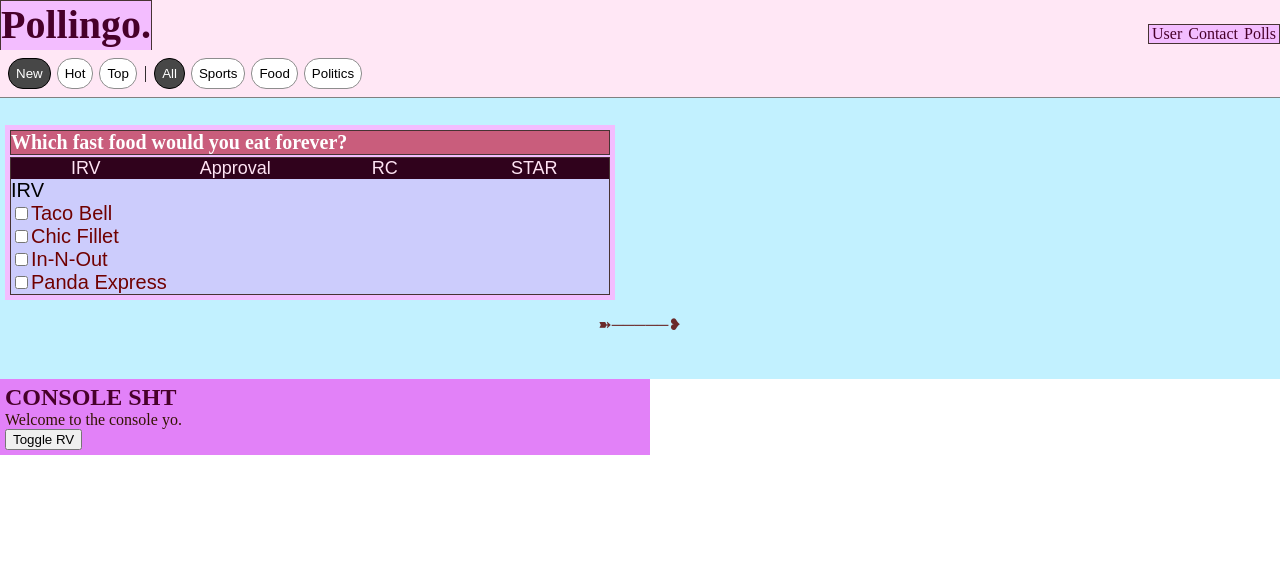
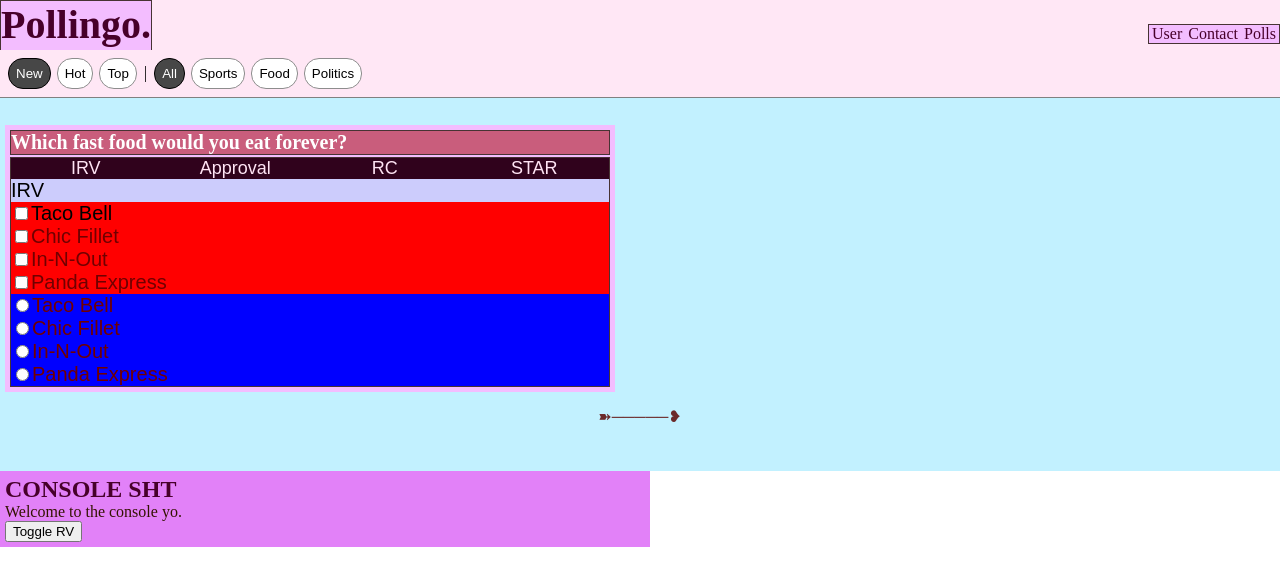
Before and after one commit to el7/Pollingo, a React (Create React App) app in the folder pollingo/: page / in a window 1280 px wide. Shown: the top 586 px of the page. Built offline with nearby package versions, Linux system fonts and the light colour scheme.

Commit message:
getting a checkbox working. need to figure out how to switch between cb and radios...

```diff
--- a/pollingo/src/css/main.css
+++ b/pollingo/src/css/main.css
@@ -241,6 +241,14 @@
   box-sizing: border-box;
 }
 
+.pollbox-1 footer .formCheckbox {
+  background-color: red;
+}
+
+.pollbox-1 footer .formRadio {
+  background-color: blue;
+}
+
 .pollbox-1 footer .pollTypeIRV {
   color: #700000;
   list-style-type: georgian;
--- a/pollingo/src/js/components/pollboxComponent.js
+++ b/pollingo/src/js/components/pollboxComponent.js
@@ -51,6 +51,9 @@
 
     var pollTypes = ["IRV", "Approval", "RC", "STAR"];
 
+    var inputClassCB = "formCheckbox"
+    var inputClassR = "formRadio"
+
     // JSX RETURN ------------------------
     return (
         <div className="pollbox-1 testC">
@@ -71,15 +74,26 @@
                         <span>{pollTypes[tabSelected]}</span>
 
                         <br />
-
+                        <form className="formCheckbox">
                             <input type="checkbox" name="cb1" value="tb"></input>
-                        <label className={pollTypeClass} for="cb1">{props.a1}</label><br />
+                            <label className={pollTypeClass, inputClassCB} for="cb1">{props.a1}</label><br />
                             <input type="checkbox" name="cb2" value="tb"></input>
                             <label className={pollTypeClass} for="cb2">{props.a2}</label><br />
                             <input type="checkbox" name="cb3" value="tb"></input>
                             <label className={pollTypeClass} for="cb3">{props.a3}</label><br />
                             <input type="checkbox" name="cb4" value="tb"></input>
                         <label className={pollTypeClass} for="cb4">{props.a4}</label><br />
+                        </form>
+                        <form className="formRadio">
+                            <input type="radio" name="radio1" value="tb"></input>
+                            <label className={pollTypeClass} for="cb1">{props.a1}</label><br />
+                            <input type="radio" name="radio1" value="tb"></input>
+                            <label className={pollTypeClass} for="cb2">{props.a2}</label><br />
+                            <input type="radio" name="radio1" value="tb"></input>
+                            <label className={pollTypeClass} for="cb3">{props.a3}</label><br />
+                            <input type="radio" name="radio1" value="tb"></input>
+                            <label className={pollTypeClass} for="cb4">{props.a4}</label><br />
+                        </form>
 
                     </div>
                     {/* <div className="tabPanel tabPanel2">Buttons Approval</div>
--- a/pollingo/src/scss/5-modules/_PollBox.scss
+++ b/pollingo/src/scss/5-modules/_PollBox.scss
@@ -97,6 +97,14 @@
       //      display: inline-block;
     }
 
+    .formCheckbox {
+      background-color: red;
+    }
+
+    .formRadio {
+      background-color: blue;
+    }
+
     .pollTypeIRV {
       color: rgb(112, 0, 0);
       list-style-type: georgian;
```
Also changed, not shown: 1 other file (tests, documents, lock files or other folders). Lines whose indentation alone changed are shown as unchanged.
